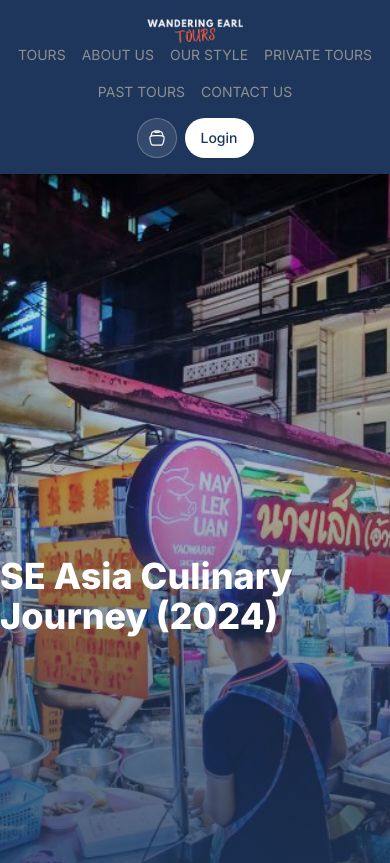
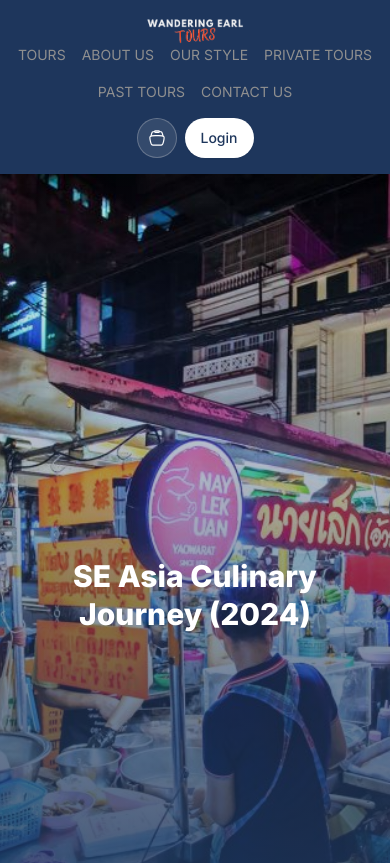
Before and after one commit to Ooozari/wandering-tour-app, a Next.js app: page /tours/details in a window 390 px wide. Shown: the top 863 px of the page. Built offline with nearby package versions, Linux system fonts and the light colour scheme.

Commit message:
Fixing the button bug

```diff
--- a/src/components/shared/CustomerDetails.jsx
+++ b/src/components/shared/CustomerDetails.jsx
@@ -7,7 +7,7 @@ import {
     SelectValue,
 } from "@/components/ui/select"
 import { input as Input } from '@/components/ui/input'
-import { Button } from '@/components/ui'
+import { Button } from '@/components/ui/Button'
 
 function CustomerDetails() {
     const inputBorder = 'border-lightGrey'
--- a/src/components/shared/GetInTouch.jsx
+++ b/src/components/shared/GetInTouch.jsx
@@ -1,5 +1,5 @@
 import React from 'react'
-import { Button } from '@/components/ui';
+import { Button } from '@/components/ui/Button';
 import Image from 'next/image';
 import getInTouch from '@/assets/getInTouch.png';
 
--- a/src/components/shared/GroupTourCard.jsx
+++ b/src/components/shared/GroupTourCard.jsx
@@ -1,5 +1,5 @@
 import React from 'react'
-import { Button } from '@/components/ui'
+import { Button } from '@/components/ui/Button'
 
 function GroupTourCard({ iconSvg, title, text }) {
     return (
--- a/src/components/shared/PaymentInfo.jsx
+++ b/src/components/shared/PaymentInfo.jsx
@@ -1,6 +1,6 @@
 import React from 'react'
 import { Checkbox } from "@/components/ui/checkbox";
-import { Button } from '@/components/ui'
+import { Button } from '@/components/ui/Button'
 import { input as Input } from '@/components/ui/input'
 import { creditcards } from '@/assets'
 import Image from 'next/image';
--- a/src/views/AboutUs.jsx
+++ b/src/views/AboutUs.jsx
@@ -1,6 +1,6 @@
 import React from 'react'
 import { HeroSection, OurTeam, AllToursLarge } from '@/components/shared'
-import { Button } from '@/components/ui'
+import { Button } from '@/components/ui/Button'
 import { AboutUsHeroImg, AboutUsDes, OurGlobalFamliyAboutUs, TeamMemberImg1, TeamMemberImg2, TeamMemberImg3, TeamMemberImg4, TeamMemberImg5, TeamMemberImg6, TeamMemberImg7 } from '@/assets'
 import Image from 'next/image'
 function AboutUs() {
--- a/src/views/LandingPage.jsx
+++ b/src/views/LandingPage.jsx
@@ -2,7 +2,7 @@
 import React from 'react';
 import Image from 'next/image';
 import { landingPageHeroSection } from '@/assets';
-import { Button } from '@/components/ui/';
+import { Button } from '@/components/ui/Button';
 import { AllToursLarge, GroupTourCard } from '@/components/shared'
 import { TourGroup1, TourGroup2, TourGroup3, TourGroup4, TourGroup5, TourGroup6 } from '@/svgs/Icons'
 import { Key } from 'lucide-react';
--- a/src/views/TourDetails.jsx
+++ b/src/views/TourDetails.jsx
@@ -60,11 +60,11 @@ function TourDetails() {
         <>
             <div>
                 {/* hero section */}
-                <div className='relative w-full'>
+                <div className='relative w-full h-screen'>
                     <Image
                         src={ToursDetailsHeroImg}
                         alt='Tours Details Hero Img'
-                        className='w-full h-screen object-cover'
+                        className='w-full h-full object-cover'
                         priority
                     />
                     <div
@@ -73,10 +73,13 @@ function TourDetails() {
                             background: "linear-gradient(180deg, rgba(30, 54, 92, 0) 0%, #1E365C 100%)",
                         }}
                     />
-                    <div className='absolute inset-0 z-10 flex justify-center items-center'>
-                        <h1 className='text-White font-extrabold text-4xl md:text-6xl'>SE Asia Culinary Journey (2024)</h1>
+                    <div className='absolute inset-0 z-10 flex justify-center items-center text-center px-4'>
+                        <h1 className='text-White font-extrabold text-3xl md:text-6xl leading-tight'>
+                            SE Asia Culinary Journey (2024)
+                        </h1>
                     </div>
                 </div>
+
 
 
                 <div className='container mx-auto px-4 py-14'>
```
Also changed, not shown: src/components/shared/Tab.jsx (deleted).
